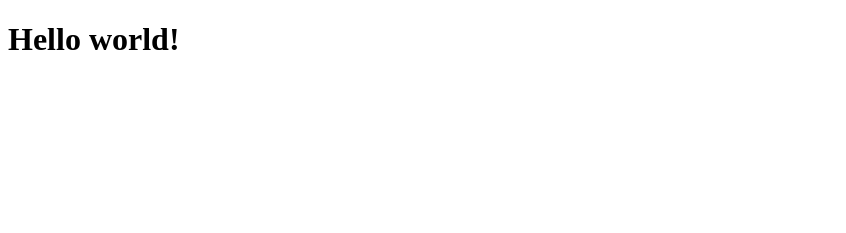
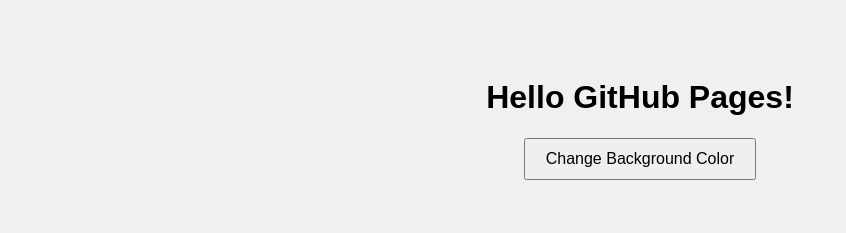
Before and after one commit to aya-ehare-tech/my-website, a plain HTML site: page index.html in a window 1280 px wide. Shown: the whole page, without its empty margins (0-846 px from the left). Drawn offline with Linux system fonts and the light colour scheme.

Commit message:
Update site files

```diff
--- a/index.html
+++ b/index.html
@@ -1,12 +1,14 @@
 <!DOCTYPE html>
 <html lang="en">
+<head>
+  <meta charset="UTF-8">
+  <title>Color Changer</title>
+  <link rel="stylesheet" href="style.css">
+</head>
+<body>
+  <h1>Hello GitHub Pages!</h1>
+  <button onclick="changeColor()">Change Background Color</button>
 
-<head>
-    <title>Hello world !</title>
-</head>
-
-<body>
-    <h1>Hello world!</h1>
+  <script src="script.js"></script>
 </body>
-
 </html>
--- /dev/null
+++ b/script.js
@@ -0,0 +1,5 @@
+function changeColor() {
+  const colors = ['#f0f0f0', '#ffcccb', '#cceeff', '#d4edda', '#fff3cd'];
+  document.body.style.backgroundColor =
+    colors[Math.floor(Math.random() * colors.length)];
+}
--- /dev/null
+++ b/style.css
@@ -0,0 +1,12 @@
+body {
+  font-family: Arial, sans-serif;
+  text-align: center;
+  padding: 50px;
+  background-color: #f0f0f0;
+}
+
+button {
+  padding: 10px 20px;
+  font-size: 16px;
+  cursor: pointer;
+}
```
